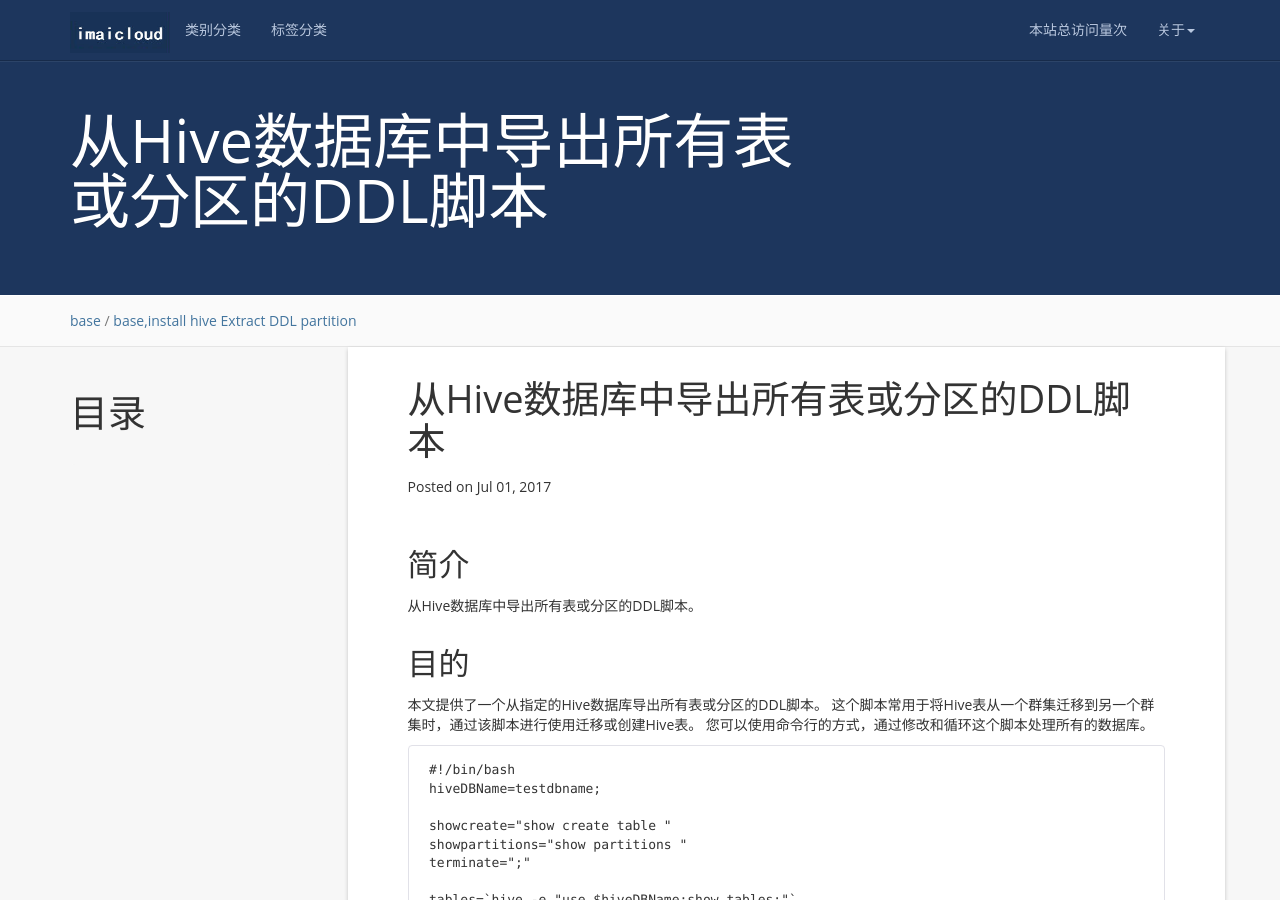
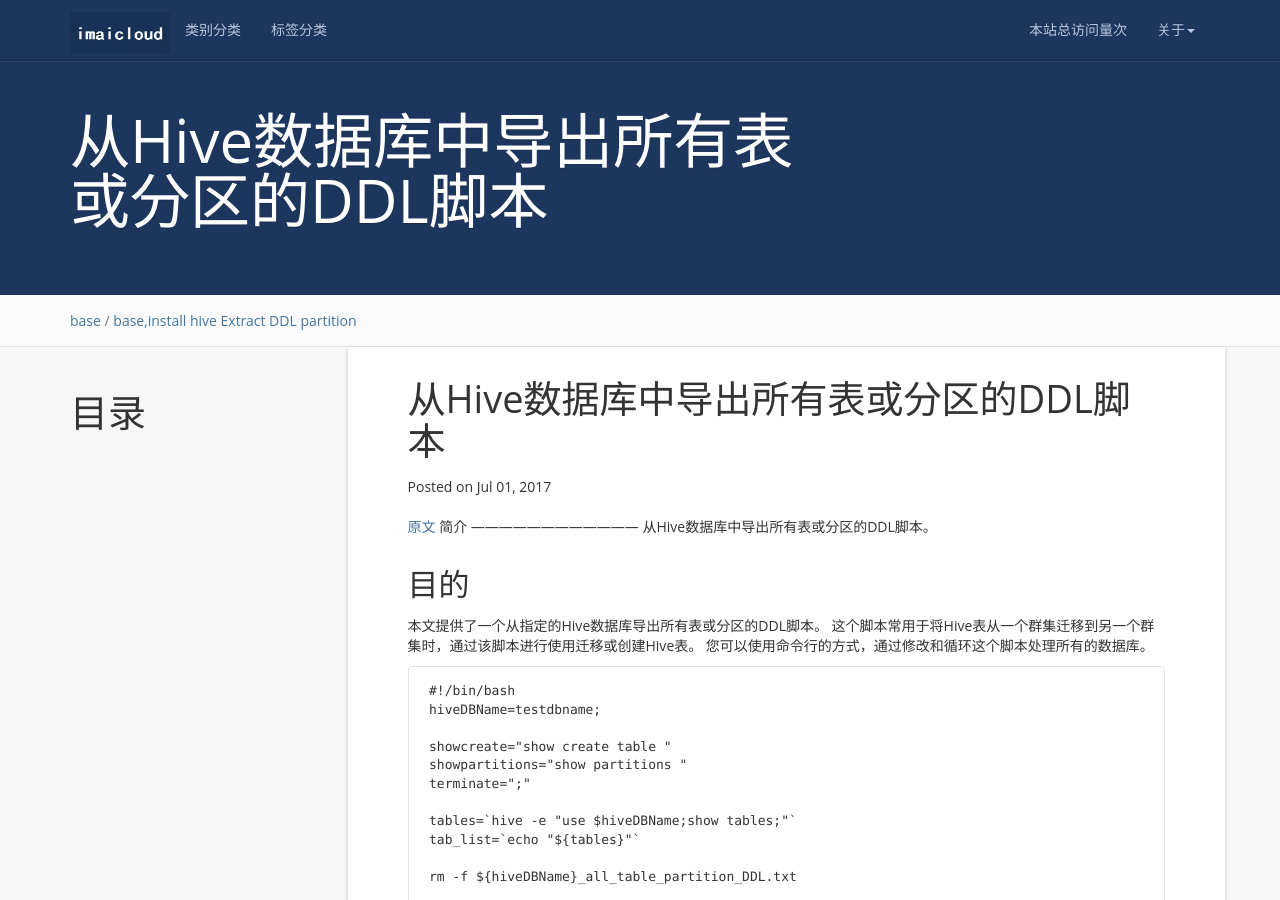
Before and after one commit to zhanglan/blog-1, a Jekyll site: the page built from _posts/2017-07-01-从Hive数据库中导出所有表或分区的DDL脚本.md, in a window 1280 px wide and 900 px high. Built offline with Jekyll 4.4.1, drawn with Linux system fonts in a browser that asks for light colours; nearby versions of some CDN libraries; comment, search, counter and statistics services are not loaded.

Commit message:
Update 2017-07-01-从Hive数据库中导出所有表或分区的DDL脚本.md

```diff
--- a/_posts/2017-07-01-从Hive数据库中导出所有表或分区的DDL脚本.md
+++ b/_posts/2017-07-01-从Hive数据库中导出所有表或分区的DDL脚本.md
@@ -5,7 +5,7 @@ date:   2017-07-01
 categories: base
 tag: base,install hive Extract DDL partition
 ---
-
+[原文](https://community.hortonworks.com/articles/107762/how-to-extract-all-hive-tables-ddl.html)
 简介
 ------------------------------------
 从Hive数据库中导出所有表或分区的DDL脚本。
```
